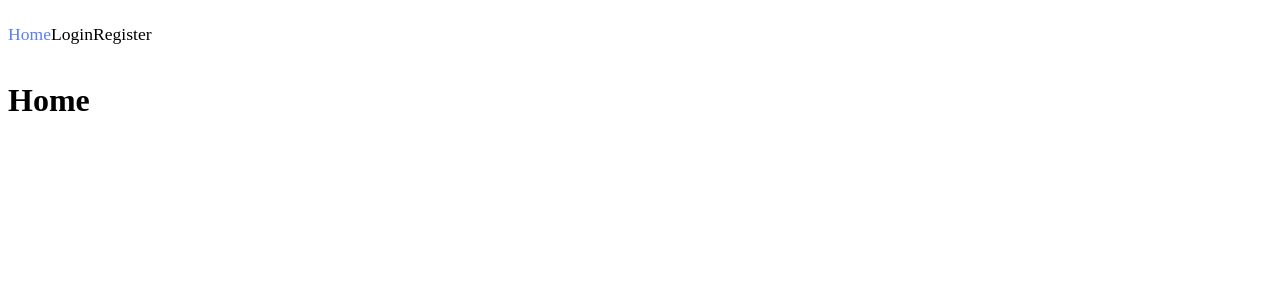
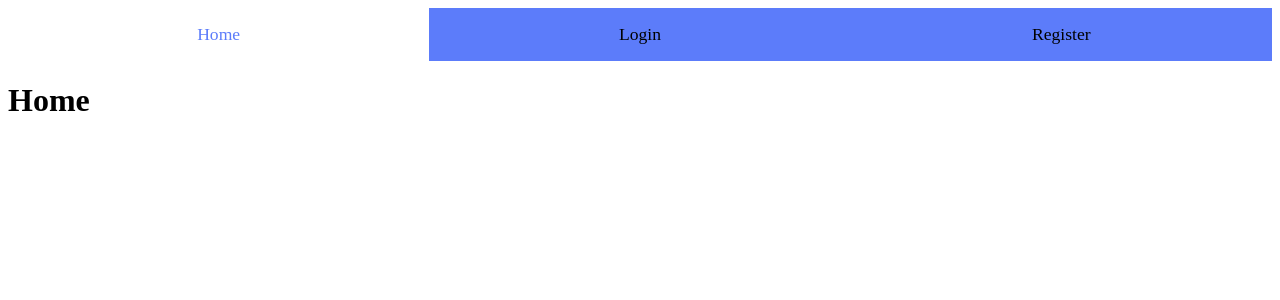
Before and after one commit to 5tarlight/devpub-frontend, a React (Create React App) app: page / in a window 1280 px wide. Shown: the top 300 px of the page. Built offline with nearby package versions, Linux system fonts and the light colour scheme.

Commit message:
transfer css files into scss and apply classnames

```diff
--- a/src/components/Error/NotFound/NotFoundError.css
+++ /dev/null
@@ -1,3 +0,0 @@
-.NotFound h1 {
-    text-align: center;
-}
--- /dev/null
+++ b/src/components/Error/NotFound/NotFoundError.scss
@@ -0,0 +1,5 @@
+.not-found {
+  h1 {
+    text-align: center;
+  }
+}
--- a/src/components/Error/NotFound/NotFoundError.tsx
+++ b/src/components/Error/NotFound/NotFoundError.tsx
@@ -1,9 +1,12 @@
 import React from 'react';
-import './NotFoundError.css';
+import styles from './NotFoundError.scss';
+import classNames from 'classnames/bind';
+
+const cx = classNames.bind(styles);
 
 function NotFoundError() {
   return (
-    <div className="NotFound">
+    <div className={cx('not-found')}>
       <h1>NotFound Page</h1>
     </div>
   );
--- a/src/components/Header/Header.css
+++ /dev/null
@@ -1,25 +0,0 @@
-.header {
-    background: #5c7cfa;
-    display: table;
-    table-layout: fixed;
-    width: 100%;
-}
-
-.item {
-    text-align: center;
-    padding-top: 1rem;
-    padding-bottom: 1rem;
-    display: table-cell;
-    color: black;
-    text-decoration: none;
-    font-size: 1.1rem;
-}
-
-.item:hover {
-    background: #748ffc;
-}
-
-.item:active, .item.active {
-    background: white;
-    color: #5c7cfa;
-}
--- /dev/null
+++ b/src/components/Header/Header.scss
@@ -0,0 +1,25 @@
+.header {
+  background: #5c7cfa;
+  display:table;
+  table-layout:fixed;
+  width: 100%;
+
+  .header-item {
+    text-align:center;
+    padding-top: 1rem;
+    padding-bottom: 1rem;
+    display:table-cell;
+    color:black;
+    text-decoration:none;
+    font-size: 1.1rem;
+
+    &:hover {
+      background: #748ffc;
+    }
+
+    &:active, &.active {
+      background: white;
+      color: #5c7cfa;
+    }
+  }
+}
--- a/src/components/Header/Header.tsx
+++ b/src/components/Header/Header.tsx
@@ -1,17 +1,20 @@
 import React from 'react';
 import { NavLink } from 'react-router-dom';
-import './Header.css';
+import style from './Header.scss';
+import classNames from 'classnames/bind';
+
+const cx = classNames.bind(style);
 
 function Header() {
   return (
-    <div className="Header">
-      <NavLink to="/" className="item">
+    <div className={cx('header')}>
+      <NavLink to="/" className={cx('header-item')}>
         Home
       </NavLink>
-      <NavLink to="/login" className="item">
+      <NavLink to="/login" className={cx('header-item')}>
         Login
       </NavLink>
-      <NavLink to="/register" className="item">
+      <NavLink to="/register" className={cx('header-item')}>
         Register
       </NavLink>
     </div>
```
